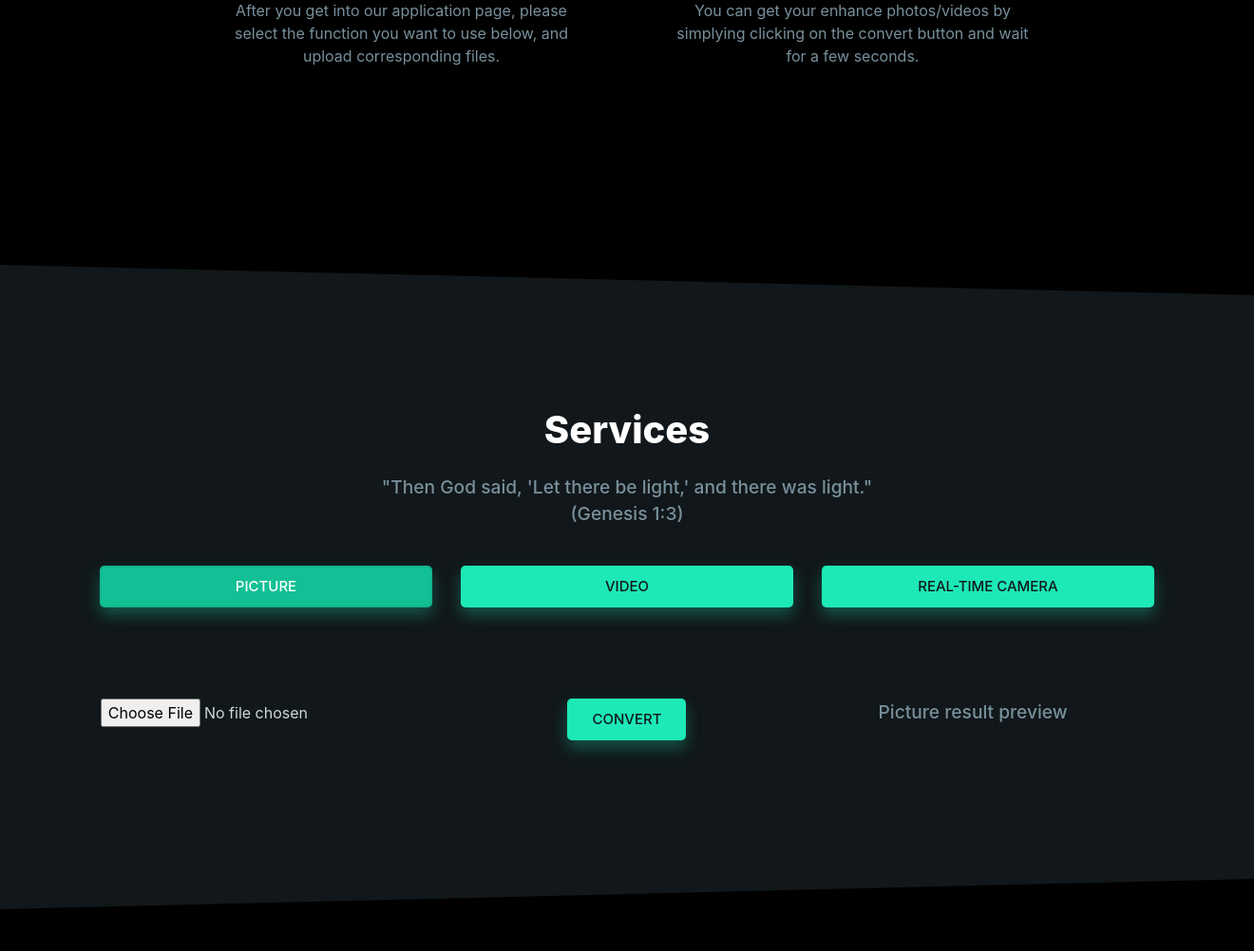
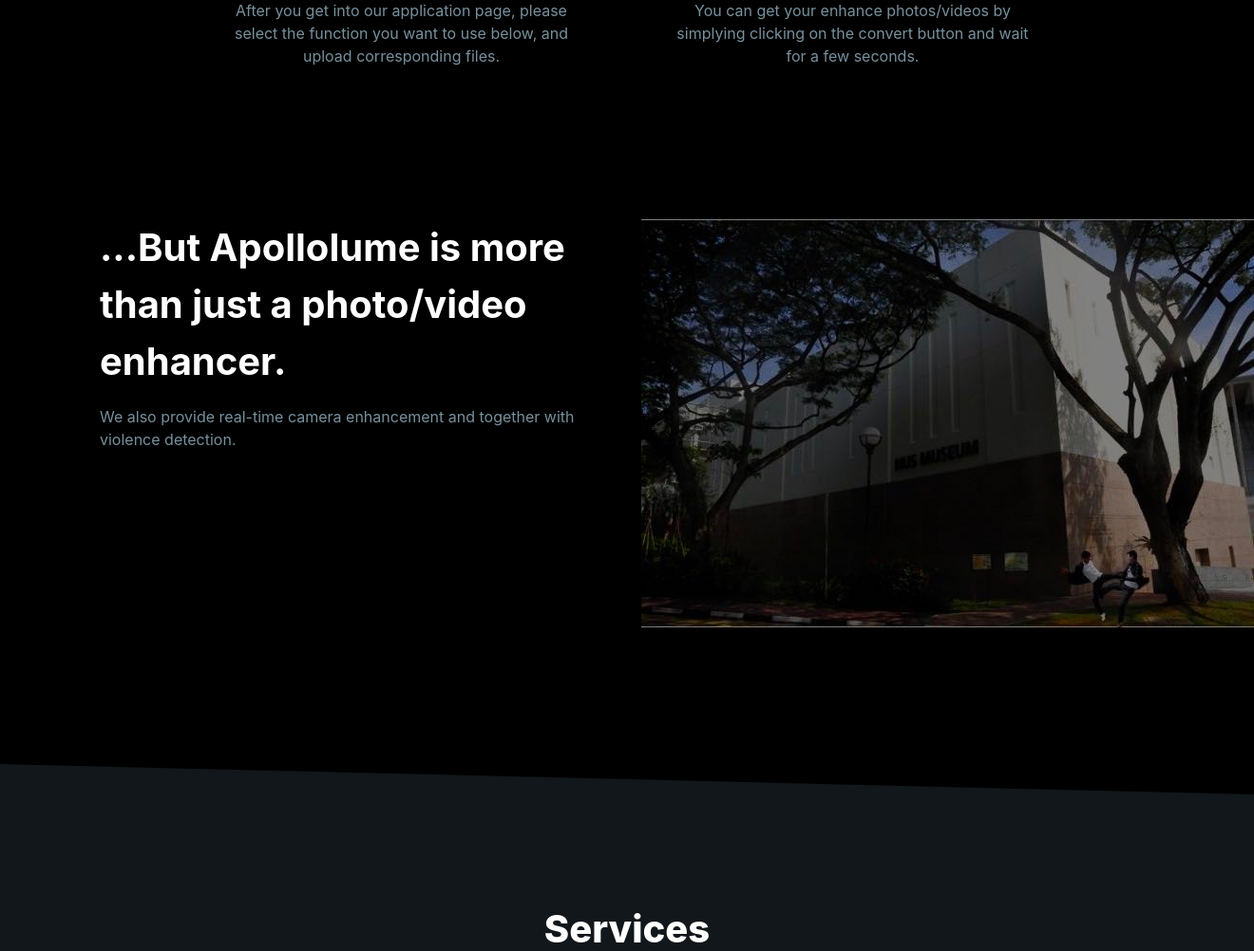
Before and after one commit to LuckyBian/ISY5002, a Flask app: page / in a window 1320 px wide. Shown: the part 1769-2771 px from the top of the page at 95% size. Before the commit the page ends 2727 px from the top, so only its background shows below. Run offline with Flask 3, Linux system fonts and the light colour scheme; parts of the project's set-up code (start-up, migrations or seed data) failed here and were passed over; some libraries are stand-ins or nearby versions; some web fonts are replaced.

Commit message:
delete img files

```diff
--- a/templates/index.html
+++ b/templates/index.html
@@ -121,17 +121,18 @@
                 </div>
             </div>
         </div>
-        <!-- <div class="row mt-6">
+        <div class="row mt-6">
             <div class="col-md-6 mr-auto">
                 <h2>...But Apollolume is more than just a photo/video enhancer.</h2>
-                <button class="btn btn-light" id="show-image-button">
+                <p class="text-muted">We also provide real-time camera enhancement and together with violence detection.</p>
+                <!-- <button class="btn btn-light" id="show-image-button">
                     Try the live demo
-                </button>
+                </button>                 -->
             </div>
-            <div class="col-md-5" id="camera-stream-div" style="display: none;">
-                <img src="{{ url_for('video_feed') }}" alt="Camera Stream">
+            <div class="col-md-6" id="camera-stream-div">
+                <img src="{{ url_for('static', filename="img/fighting.jpg") }}">
             </div>
-        </div> -->
+        </div>
     </div>
 </section>
 
```
Also changed, not shown: static/img/Fighting.jpg (added), static/img/blog-1.jpg (deleted), static/img/blog-2.jpg (deleted), static/img/blog-3.jpg (deleted), static/img/brands.png (deleted), static/img/mockup.png (deleted).
